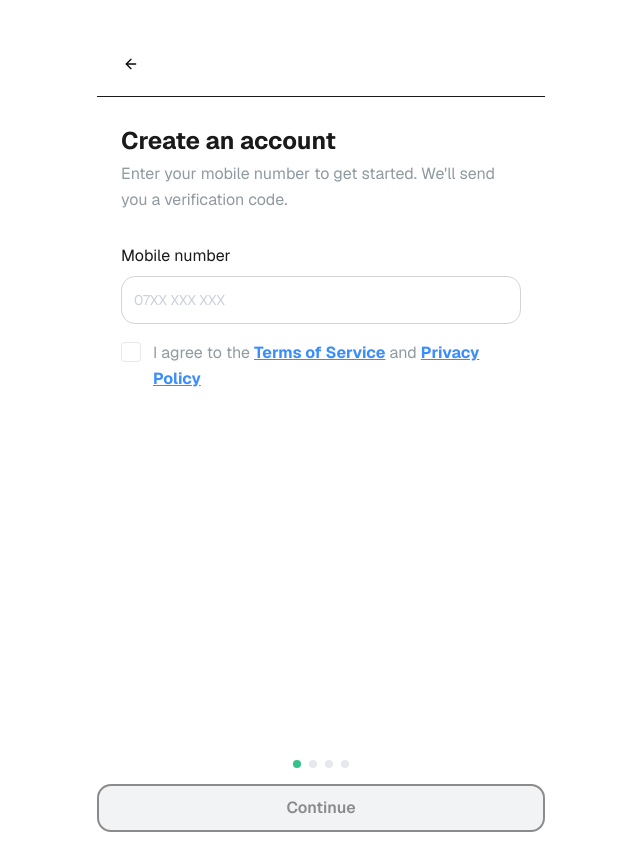
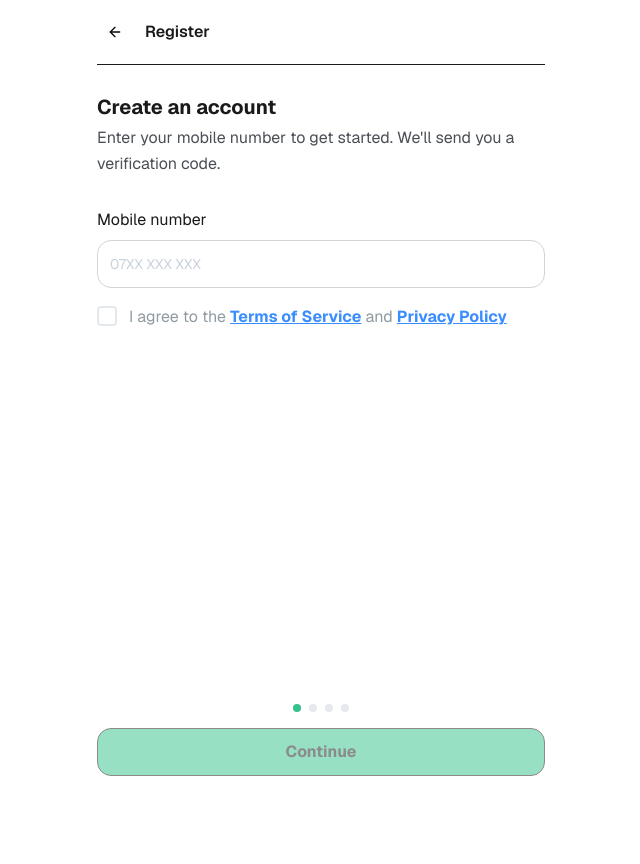
Before and after one commit to Cathella/abAccess, a Next.js app: page /register in a window 1280 px wide. Shown: the whole page, without its empty margins (319-959 px from the left). After the commit the page ends 800 px from the top, so only its background shows below. Built offline with nearby package versions, Linux system fonts and the light colour scheme.

Commit message:
refactor(auth): update headers and improve styling across authentication pages

```diff
--- a/app/(auth)/create-pin/page.tsx
+++ /dev/null
@@ -1,14 +0,0 @@
-import type { Metadata } from "next";
-
-export const metadata: Metadata = {
-  title: "Create PIN - ABA Access",
-  description: "Set a PIN to secure your account",
-};
-
-export default function CreatePinPage() {
-  return (
-    <div className="flex min-h-screen items-center justify-center">
-      <h1 className="text-2xl font-bold">Create PIN Page</h1>
-    </div>
-  );
-}
--- a/app/(auth)/layout.tsx
+++ b/app/(auth)/layout.tsx
@@ -6,11 +6,11 @@ export default function AuthLayout({
   children: React.ReactNode;
 }>) {
   return (
-    <div className="min-h-screen bg-white">
+    <div className="h-screen bg-white">
       {/* Safe area container for mobile devices */}
-      <div className="flex min-h-screen flex-col">
+      <div className="flex flex-col">
         {/* Main content - centered vertically and horizontally */}
-        <main className="flex flex-1 items-center justify-center px-4 py-8">
+        <main className="flex flex-1 items-center justify-center px-4">
           <SafeArea className="w-full max-w-md">
             {children}
           </SafeArea>
--- a/app/(auth)/register/info/page.tsx
+++ b/app/(auth)/register/info/page.tsx
@@ -2,7 +2,7 @@
 
 import { useState, useEffect } from "react";
 import { useRouter } from "next/navigation";
-import { AuthHeader } from "@/components/common/AuthHeader";
+import { Header } from "@/components/common/Header";
 import { TextInput } from "@/components/forms/TextInput";
 import { PrimaryButton } from "@/components/common/PrimaryButton";
 import { SafeArea } from "@/components/common/SafeArea";
@@ -91,17 +91,17 @@ export default function RegisterInfoPage() {
     <>
       <div className="flex min-h-screen flex-col bg-white">
         {/* Header */}
-        <AuthHeader backTo={ROUTES.REGISTER} />
+        <Header title="Register" showBack />
 
         {/* Main content */}
-        <div className="flex-1 px-6">
+        <div className="flex-1">
           {/* Title */}
-          <h1 className="mb-2 mt-8 text-2xl font-bold text-neutral-900">
+          <h1 className="mb-2 mt-8 text-xl font-bold text-neutral-900">
             Tell us about yourself
           </h1>
 
           {/* Subtitle */}
-          <p className="mb-8 text-base text-neutral-600 leading-[160%]">
+          <p className="mb-8 text-base text-neutral-700 leading-[160%]">
             We&apos;ll use this to personalize your experience and verify your identity
           </p>
 
@@ -137,7 +137,7 @@ export default function RegisterInfoPage() {
         </div>
 
         {/* Bottom section - fixed */}
-        <SafeArea inset="bottom" className="space-y-4 px-6 pb-6">
+        <SafeArea inset="bottom" className="space-y-4 mb-6">
           {/* Step Indicator */}
           <StepIndicator totalSteps={4} currentStep={2} />
 
@@ -145,7 +145,7 @@ export default function RegisterInfoPage() {
           <div className="text-center">
             <button
               onClick={() => router.push(ROUTES.REGISTER)}
-              className="text-sm font-semibold text-neutral-900 hover:underline"
+              className="text-base font-bold text-neutral-900"
             >
               Go Back
             </button>
@@ -157,7 +157,7 @@ export default function RegisterInfoPage() {
             disabled={!isFormValid}
             className={
               !isFormValid
-                ? "rounded-xl bg-neutral-400 hover:bg-neutral-400"
+                ? "rounded-xl bg-primary-900 hover:bg-primary-800 opacity-50"
                 : "rounded-xl bg-primary-900 hover:bg-primary-800"
             }
           >
--- a/app/(auth)/register/page.tsx
+++ b/app/(auth)/register/page.tsx
@@ -89,17 +89,17 @@ export default function RegisterPage() {
     <>
       <div className="flex min-h-screen flex-col bg-white">
         {/* Header */}
-        <Header showBack />
+        <Header title="Register" showBack />
 
         {/* Main content */}
-        <div className="flex-1 px-6">
+        <div className="flex-1">
           {/* Title */}
-          <h1 className="mb-2 mt-8 text-2xl font-bold text-neutral-900">
+          <h1 className="mb-2 mt-8 text-xl font-bold text-neutral-900">
             Create an account
           </h1>
 
           {/* Subtitle */}
-          <p className="mb-8 text-base text-neutral-600 leading-[160%]">
+          <p className="mb-8 text-base text-neutral-700 leading-[160%]">
             Enter your mobile number to get started. We&apos;ll send you a verification code.
           </p>
 
@@ -126,7 +126,7 @@ export default function RegisterPage() {
               id="terms"
               checked={termsAccepted}
               onCheckedChange={(checked) => setTermsAccepted(checked === true)}
-              className="mt-0.5 h-5 w-5 rounded border-neutral-400 data-[state=checked]:border-primary-900 data-[state=checked]:bg-primary-900"
+              className="mt-0.5 h-5 w-5 rounded border-2 border-neutral-400 data-[state=checked]:border-primary-900 data-[state=checked]:bg-primary-900"
             />
             <label
               htmlFor="terms"
@@ -161,7 +161,7 @@ export default function RegisterPage() {
         </div>
 
         {/* Bottom section - fixed */}
-        <SafeArea inset="bottom" className="space-y-4 pb-6">
+        <SafeArea inset="bottom" className="space-y-4 mb-6">
           {/* Step Indicator */}
           <StepIndicator totalSteps={4} currentStep={1} />
 
@@ -171,7 +171,7 @@ export default function RegisterPage() {
             disabled={isButtonDisabled}
             className={
               isButtonDisabled
-                ? "rounded-xl bg-neutral-400 hover:bg-neutral-400"
+                ? "rounded-xl bg-primary-900 hover:bg-primary-800 opacity-50"
                 : "rounded-xl bg-primary-900 hover:bg-primary-800"
             }
           >
--- a/app/(auth)/register/pin/page.tsx
+++ b/app/(auth)/register/pin/page.tsx
@@ -3,7 +3,7 @@
 import { useState, useEffect } from "react";
 import { useRouter } from "next/navigation";
 import Link from "next/link";
-import { AuthHeader } from "@/components/common/AuthHeader";
+import { Header } from "@/components/common/Header";
 import { PinInput } from "@/components/forms/PinInput";
 import { Checkbox } from "@/components/ui/checkbox";
 import { PrimaryButton } from "@/components/common/PrimaryButton";
@@ -128,17 +128,17 @@ export default function RegisterPinPage() {
     <>
       <div className="flex min-h-screen flex-col bg-white">
         {/* Header */}
-        <AuthHeader backTo={ROUTES.REGISTER_INFO} />
+        <Header title="Register" showBack />
 
         {/* Main content */}
-        <div className="flex-1 px-6">
+        <div className="flex-1">
           {/* Title */}
-          <h1 className="mb-2 mt-8 text-2xl font-bold text-neutral-900">
+          <h1 className="mb-2 mt-8 text-xl font-bold text-neutral-900">
             Create your PIN
           </h1>
 
           {/* Subtitle */}
-          <p className="mb-8 text-base text-neutral-600 leading-[160%]">
+          <p className="mb-8 text-base text-neutral-700 leading-[160%]">
             Choose a 4-digit PIN to secure your wallet and health data. You&apos;ll use this to approve transactions.
           </p>
 
@@ -163,7 +163,7 @@ export default function RegisterPinPage() {
             />
             <label
               htmlFor="show-pin"
-              className={`text-sm cursor-pointer select-none ${isCreating ? 'text-neutral-400' : 'text-neutral-600'}`}
+              className={`text-base cursor-pointer select-none ${isCreating ? 'text-neutral-400' : 'text-neutral-600'}`}
             >
               Show PIN
             </label>
@@ -171,7 +171,7 @@ export default function RegisterPinPage() {
         </div>
 
         {/* Bottom section - fixed */}
-        <SafeArea inset="bottom" className="space-y-4 px-6 pb-6">
+        <SafeArea inset="bottom" className="space-y-4 mb-6">
           {/* Step Indicator */}
           <StepIndicator totalSteps={4} currentStep={4} />
 
@@ -180,7 +180,7 @@ export default function RegisterPinPage() {
             <button
               onClick={handleGoBack}
               disabled={isCreating}
-              className="text-sm font-semibold text-neutral-900 hover:underline disabled:opacity-50"
+              className="text-base font-semibold text-neutral-900 hover:underline disabled:opacity-50"
             >
               Go Back
             </button>
@@ -192,7 +192,7 @@ export default function RegisterPinPage() {
             disabled={!isPinComplete || isCreating}
             className={
               !isPinComplete || isCreating
-                ? "rounded-xl bg-neutral-400 hover:bg-neutral-400"
+                ? "rounded-xl bg-primary-900 hover:bg-primary-800 opacity-50"
                 : "rounded-xl bg-primary-900 hover:bg-primary-800"
             }
           >
--- a/app/(auth)/register/success/page.tsx
+++ b/app/(auth)/register/success/page.tsx
@@ -51,7 +51,7 @@ export default function RegisterSuccessPage() {
         </h1>
 
         {/* Description */}
-        <p className="mb-8 max-w-[320px] text-base text-neutral-600 leading-[160%]">
+        <p className="mb-8 max-w-[320px] text-base text-neutral-700 leading-[160%]">
           Welcome to abAccess. Your Member ID is below - you can also find it anytime in your profile
         </p>
 
@@ -67,7 +67,7 @@ export default function RegisterSuccessPage() {
       </div>
 
       {/* Bottom section - fixed */}
-      <SafeArea inset="bottom" className="px-6 pb-6">
+      <SafeArea inset="bottom" className="mb-6">
         <PrimaryButton
           onClick={handleContinue}
           className="rounded-xl bg-primary-900 hover:bg-primary-800"
--- a/components/common/Header.tsx
+++ b/components/common/Header.tsx
@@ -26,7 +26,7 @@ export function Header({
         className
       )}
     >
-      <div className="flex h-16 items-center justify-between px-4">
+      <div className="flex h-16 items-center justify-between">
         {/* Left section */}
         <div className="flex items-center gap-3">
           {showBack && (
@@ -36,12 +36,12 @@ export function Header({
               onClick={() => router.back()}
               className="h-9 w-9"
             >
-              <ArrowLeft className="h-5 w-5" />
+              <ArrowLeft className="h-12 w-12" />
               <span className="sr-only">Go back</span>
             </Button>
           )}
           {title && (
-            <h1 className="text-lg font-semibold text-neutral-900">{title}</h1>
+            <h1 className="text-base font-semibold text-neutral-900">{title}</h1>
           )}
         </div>
       </div>
--- a/components/common/PrimaryButton.tsx
+++ b/components/common/PrimaryButton.tsx
@@ -20,7 +20,7 @@ export function PrimaryButton({
   type = "button",
 }: PrimaryButtonProps) {
   const buttonClasses = cn(
-    "h-12 w-full rounded-xl border-2 border-neutral-900 bg-primary-800 text-base font-semibold text-neutral-900 hover:bg-primary-700",
+    "h-12 w-full rounded-xl border-[1.5px] border-neutral-900 bg-primary-800 text-base font-bold text-neutral-900 hover:bg-primary-800",
     className
   );
 
--- a/components/common/SecondaryButton.tsx
+++ b/components/common/SecondaryButton.tsx
@@ -20,7 +20,7 @@ export function SecondaryButton({
   type = "button",
 }: SecondaryButtonProps) {
   const buttonClasses = cn(
-    "h-12 w-full rounded-xl border-2 border-neutral-900 bg-primary-100 text-base font-semibold text-neutral-900 hover:bg-primary-100/80",
+    "h-12 w-full rounded-xl border-[1.5px] border-neutral-900 bg-primary-100 text-base font-bold text-neutral-900 hover:bg-primary-100/80",
     className
   );
 
```
Also changed, not shown: app/(auth)/enter-pin/page.tsx (+5 -5 lines), app/(auth)/sign-in/page.tsx (+4 -4 lines), app/(auth)/welcome/page.tsx (+4 -4 lines).
